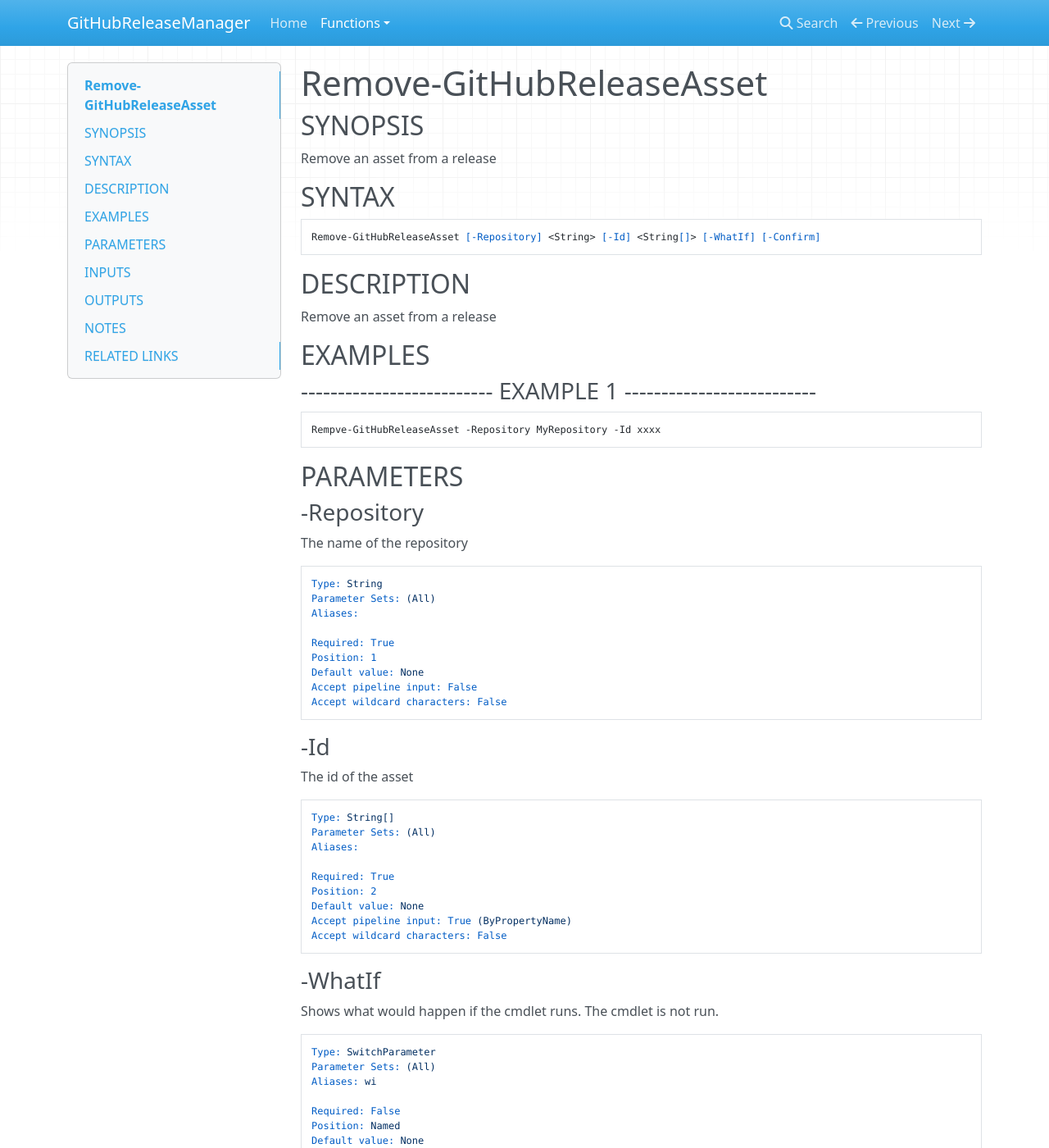
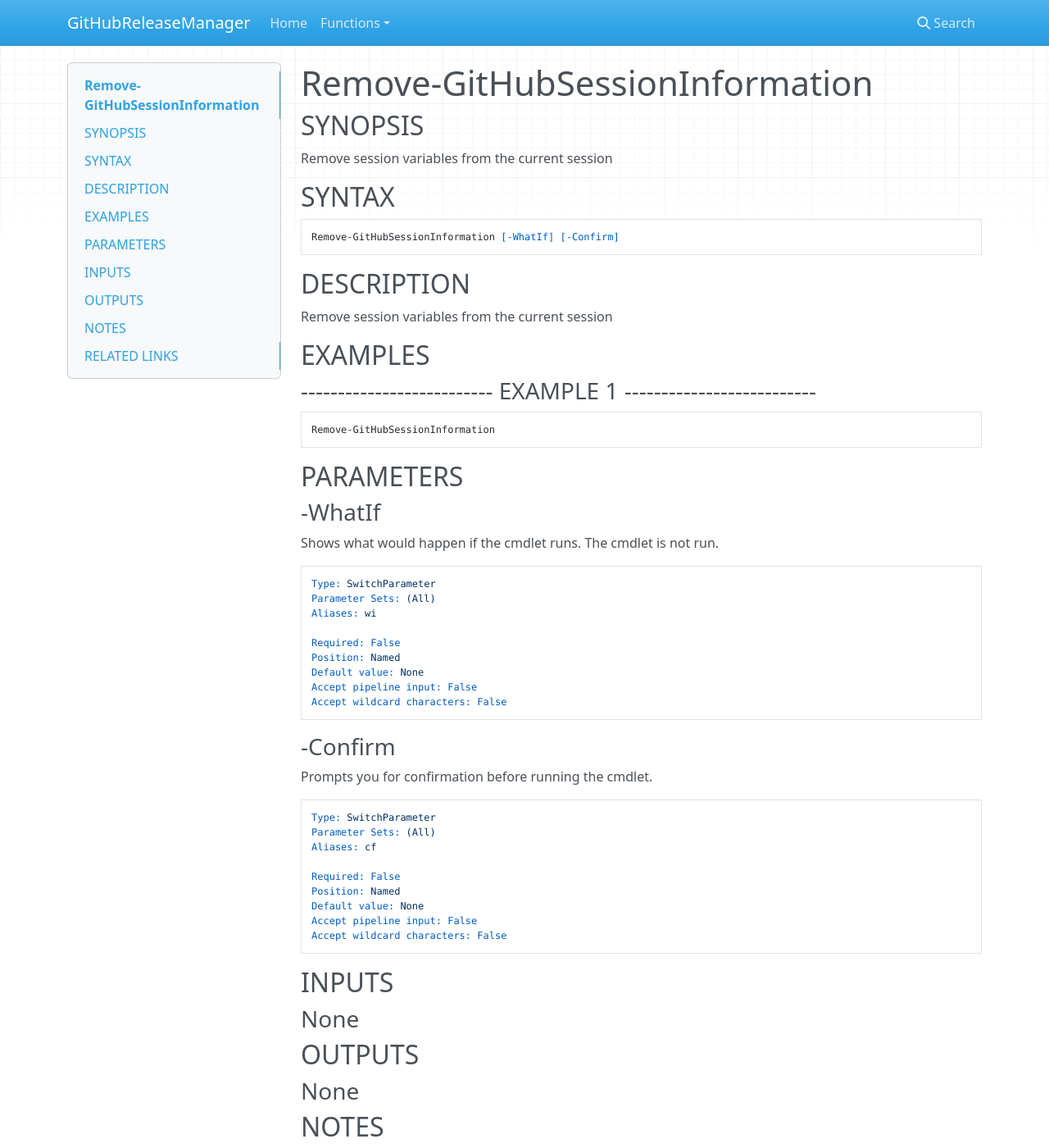
Before and after one commit to chelnak/GitHubReleaseManager, an MkDocs documentation site: the page built from docs/Remove-GitHubSessionInformation.md, in a window 1280 px wide and 1400 px high. Shown: the whole window at 82% size. Built offline with MkDocs 1.6.1, drawn with Linux system fonts in a browser that asks for light colours; nearby versions of some CDN libraries; old or Windows-style settings are respelled for this version of MkDocs; some of the changed text lies outside the part shown.

Commit message:
1.1.0 updates

````diff
--- a/docs/Remove-GitHubReleaseAsset.md
+++ b/docs/Remove-GitHubSessionInformation.md
@@ -1,55 +1,25 @@
-# Remove-GitHubReleaseAsset
+# Remove-GitHubSessionInformation
 
 ## SYNOPSIS
-Remove an asset from a release
+Remove session variables from the current session
 
 ## SYNTAX
 
 ```
-Remove-GitHubReleaseAsset [-Repository] <String> [-Id] <String[]> [-WhatIf] [-Confirm]
+Remove-GitHubSessionInformation [-WhatIf] [-Confirm]
 ```
 
 ## DESCRIPTION
-Remove an asset from a release
+Remove session variables from the current session
 
 ## EXAMPLES
 
 ### -------------------------- EXAMPLE 1 --------------------------
 ```
-Rempve-GitHubReleaseAsset -Repository MyRepository -Id xxxx
+Remove-GitHubSessionInformation
 ```
 
 ## PARAMETERS
-
-### -Repository
-The name of the repository
-
-```yaml
-Type: String
-Parameter Sets: (All)
-Aliases:
-
-Required: True
-Position: 1
-Default value: None
-Accept pipeline input: False
-Accept wildcard characters: False
-```
-
-### -Id
-The id of the asset
-
-```yaml
-Type: String[]
-Parameter Sets: (All)
-Aliases:
-
-Required: True
-Position: 2
-Default value: None
-Accept pipeline input: True (ByPropertyName)
-Accept wildcard characters: False
-```
 
 ### -WhatIf
 Shows what would happen if the cmdlet runs.
@@ -84,11 +54,11 @@ Accept wildcard characters: False
 
 ## INPUTS
 
-### System.String
+### None
 
 ## OUTPUTS
 
-### System.Management.Automation.PSObject
+### None
 
 ## NOTES
 
````
Also changed, not shown: docs/Set-GitHubRelease.md (added, +200 -0 lines).
